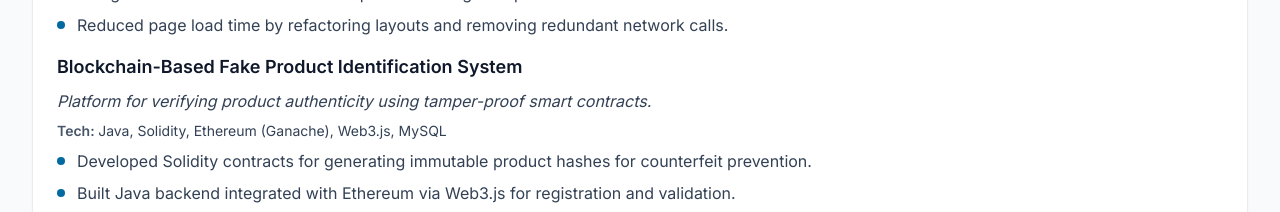
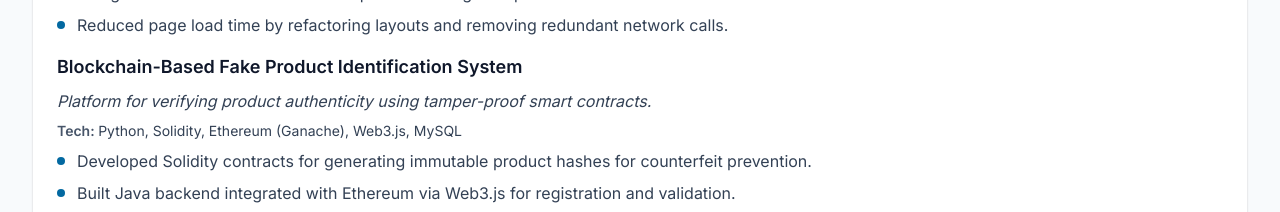
Before and after one commit to MeghrajGoudThigulla/meghraj-portfolio, a Next.js app in the folder portfolio-frontend/: page /resume in a window 1280 px wide. Shown: the part 1100-1312 px from the top of the page. Built offline with nearby package versions, Linux system fonts and the light colour scheme.

Commit message:
Minor info change in resume

```diff
--- a/portfolio-frontend/app/resume/page.tsx
+++ b/portfolio-frontend/app/resume/page.tsx
@@ -92,7 +92,7 @@ export default function ResumePage() {
             <Project
               title="Blockchain-Based Fake Product Identification System"
               subtitle="Platform for verifying product authenticity using tamper-proof smart contracts."
-              tech="Java, Solidity, Ethereum (Ganache), Web3.js, MySQL"
+              tech="Python, Solidity, Ethereum (Ganache), Web3.js, MySQL"
               bullets={[
                 "Developed Solidity contracts for generating immutable product hashes for counterfeit prevention.",
                 "Built Java backend integrated with Ethereum via Web3.js for registration and validation.",
```
